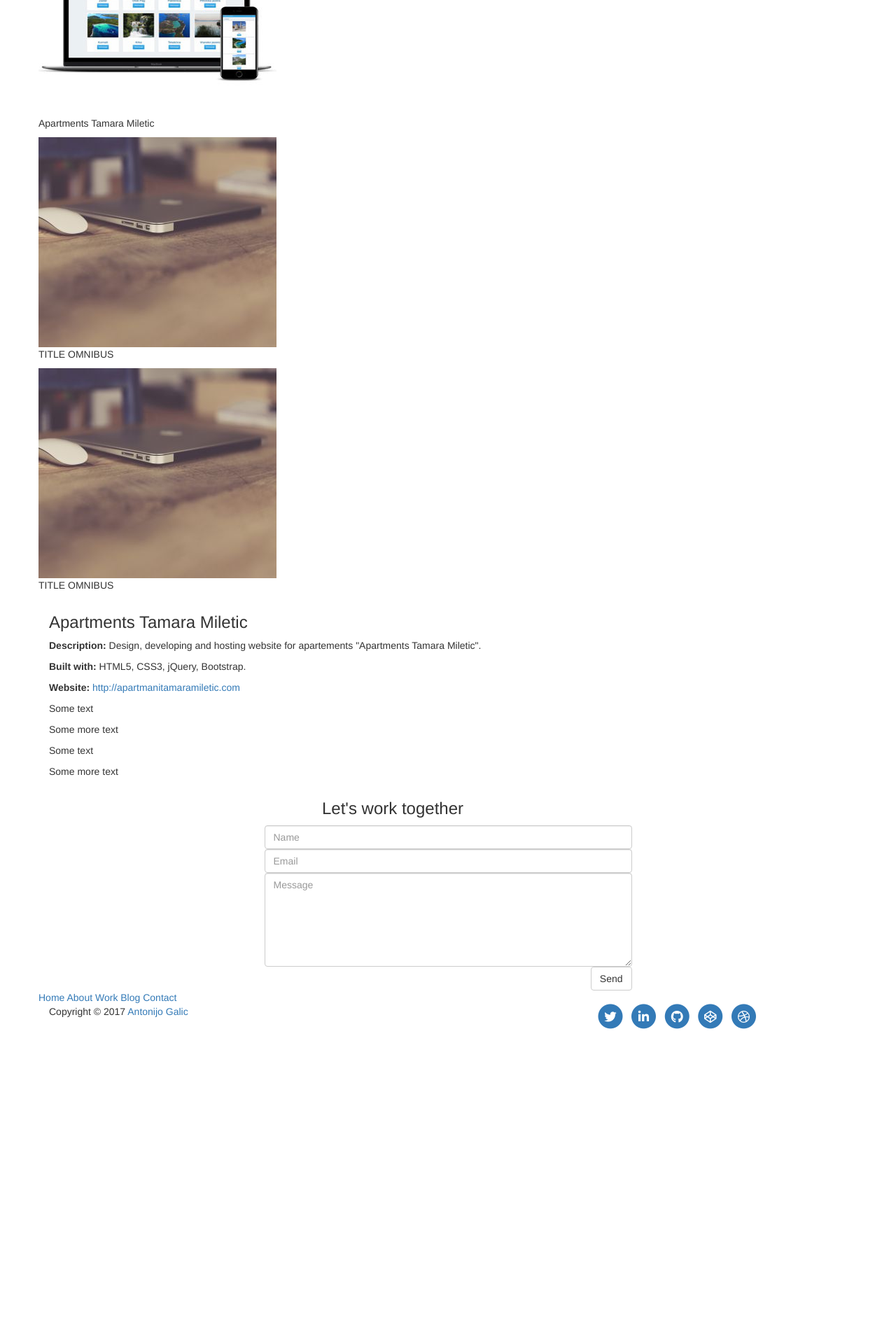
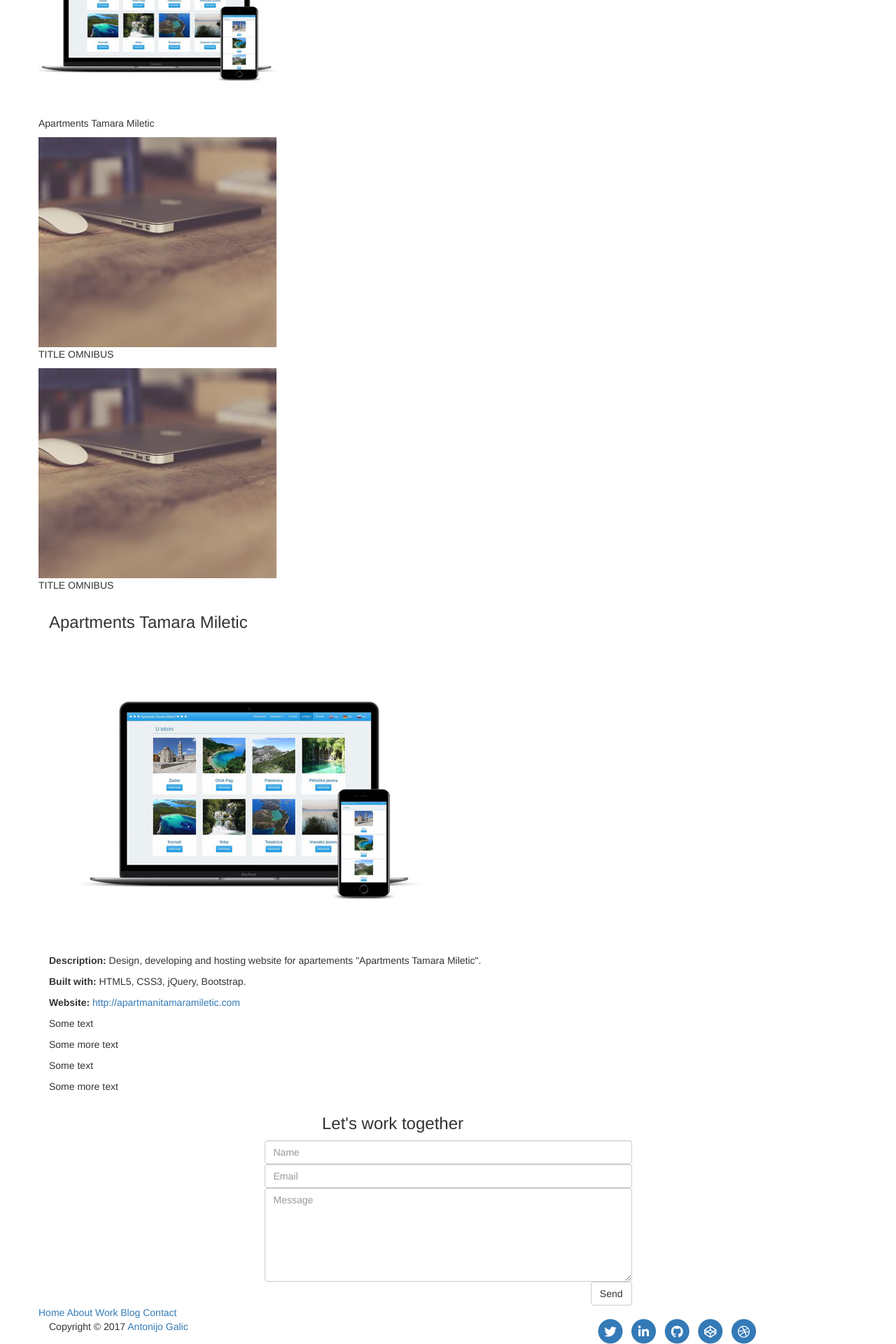
Before and after one commit to Galiant/Portfolio, a Jekyll site: the page built from _posts/2017-08-12-welcome-to-jekyll.markdown, in a window 1280 px wide. Shown: the part 2702-4622 px from the top of the page at 70% size. Built offline with Jekyll 4.4.1, drawn with Linux system fonts in a browser that asks for light colours; nearby versions of some CDN libraries; before the commit the page ends 4172 px from its top, so only the background shows below that.

Commit message:
Project 1

```diff
--- a/_includes/work.html
+++ b/_includes/work.html
@@ -34,7 +34,7 @@
                     <p class="dummy-text">
                         <h3 class="project-title">Apartments Tamara Miletic</h3>
                     </p>
-                    <div class="dummy-img"></div>
+                    <div class="dummy-img"><img src="/assets/images/project1-big.jpg" class="img-responsive" alt="Apartments Tamara Miletic"></div>
                     <p class="dummy-text"><strong>Description:</strong> Design, developing and hosting website for apartements "Apartments Tamara
                         Miletic".
                     </p>
--- a/_sass/_work.sass
+++ b/_sass/_work.sass
@@ -111,11 +111,6 @@ figure.effect
   &:hover
     color: $primary-color
 
-.dummy-img
-    height: 450px
-    max-width: 600px
-    background-image: url(/assets/images/project1-big.jpg)
-
 @media screen and (max-width: 767px)
   .grid
     max-width: 600px
--- a/assets/css/component.css
+++ b/assets/css/component.css
@@ -275,8 +275,6 @@ p.dummy-text:nth-child(3) {
 }
 
 .dummy-img {
-  height: 400px;
-  background-color: #ddd;
   margin: 20px auto;
 }
 
```
Also changed, not shown: 1 other file.
